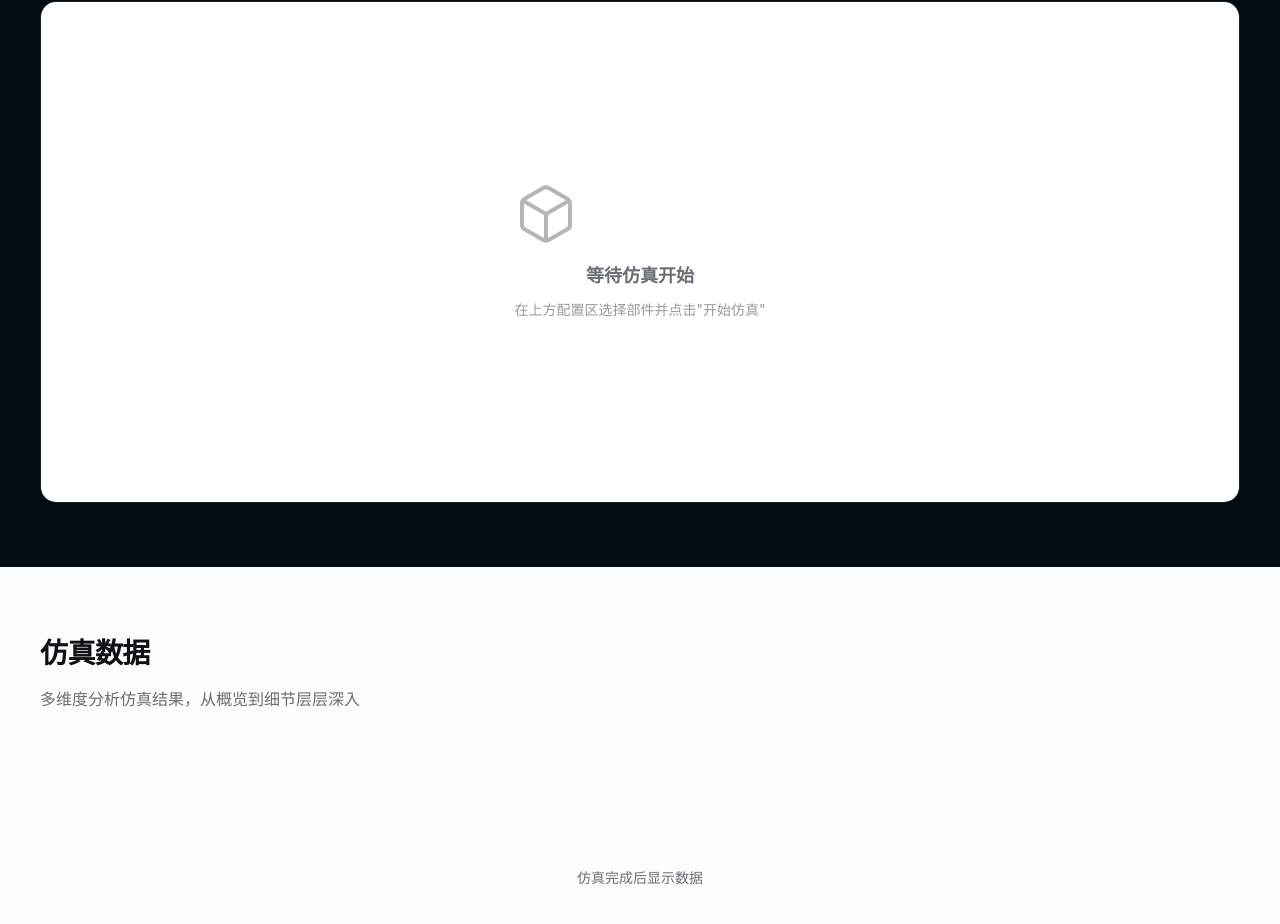
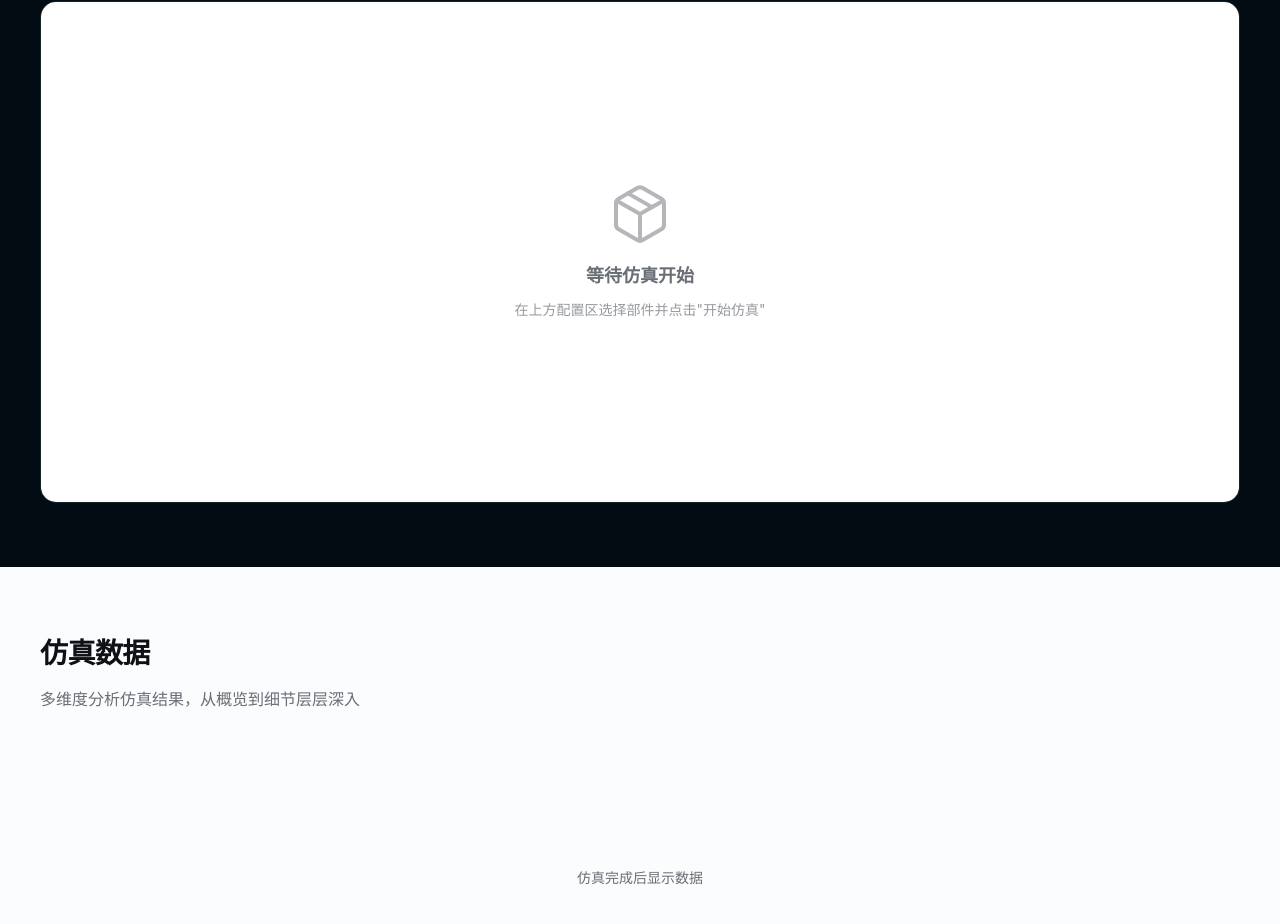
Before and after one commit to Pierre1231/drone-sim, a React (Vite) app: page / in a window 1280 px wide. Shown: the part 2051-2975 px from the top of the page. Built offline with nearby package versions, Linux system fonts and the light colour scheme.

Commit message:
修复等待仿真开始界面的图标对齐问题
- 将手写 SVG 替换为 lucide-react 的 Package 组件，避免 inline SVG 基线对齐偏差

- 设置 display: block + margin: 0 auto，确保图标完美居中

```diff
--- a/src/components/PlaybackPanel.tsx
+++ b/src/components/PlaybackPanel.tsx
@@ -3,7 +3,7 @@ import { OrbitControls, Grid } from '@react-three/drei'
 import * as THREE from 'three'
 import { useRef, useEffect, useState } from 'react'
 import { useSimStore } from '@/store/simStore'
-import { Play, Pause, SkipBack, SkipForward } from 'lucide-react'
+import { Play, Pause, SkipBack, SkipForward, Package } from 'lucide-react'
 
 function DroneModel({ position, quaternion, motorSpeeds }: {
   position: [number, number, number]
@@ -218,11 +218,7 @@ export default function PlaybackPanel() {
         display: 'flex', alignItems: 'center', justifyContent: 'center',
       }}>
         <div style={{ textAlign: 'center', color: 'var(--text-secondary)' }}>
-          <svg width="64" height="64" viewBox="0 0 24 24" fill="none" stroke="currentColor" strokeWidth="1.5" style={{ marginBottom: 'var(--space-4)', opacity: 0.5 }}>
-            <path d="M21 16V8a2 2 0 0 0-1-1.73l-7-4a2 2 0 0 0-2 0l-7 4A2 2 0 0 0 3 8v8a2 2 0 0 0 1 1.73l7 4a2 2 0 0 0 2 0l7-4A2 2 0 0 0 21 16z"/>
-            <polyline points="3.27 6.96 12 12.01 20.73 6.96"/>
-            <line x1="12" y1="22.08" x2="12" y2="12"/>
-          </svg>
+          <Package size={64} style={{ display: 'block', margin: '0 auto var(--space-4)', opacity: 0.5 }} strokeWidth={1.5} />
           <h3 style={{ fontSize: 18, fontWeight: 600, marginBottom: 'var(--space-2)' }}>等待仿真开始</h3>
           <p style={{ fontSize: 14, opacity: 0.7 }}>在上方配置区选择部件并点击"开始仿真"</p>
         </div>
```
